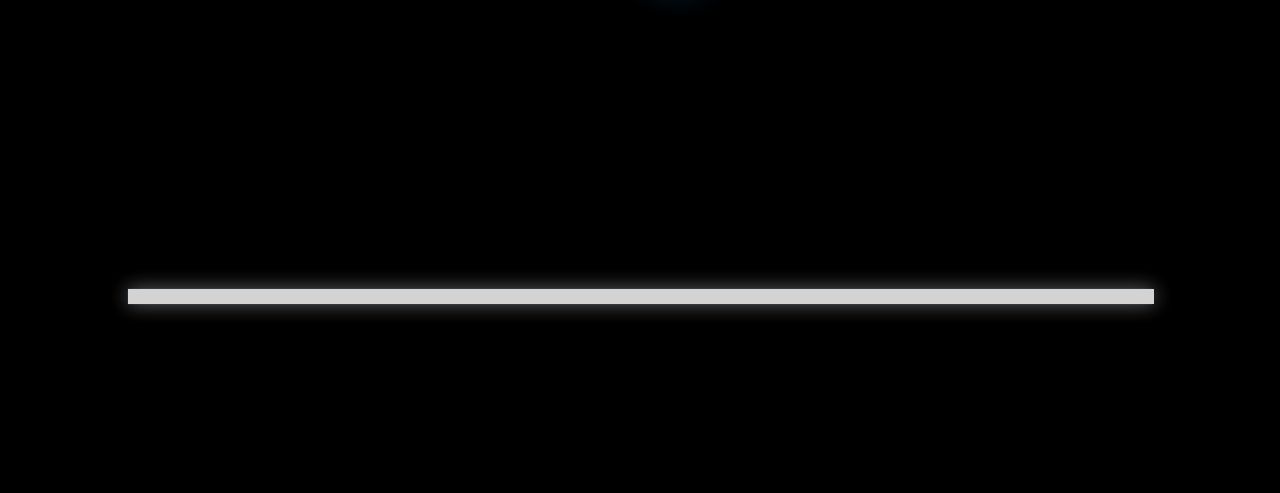
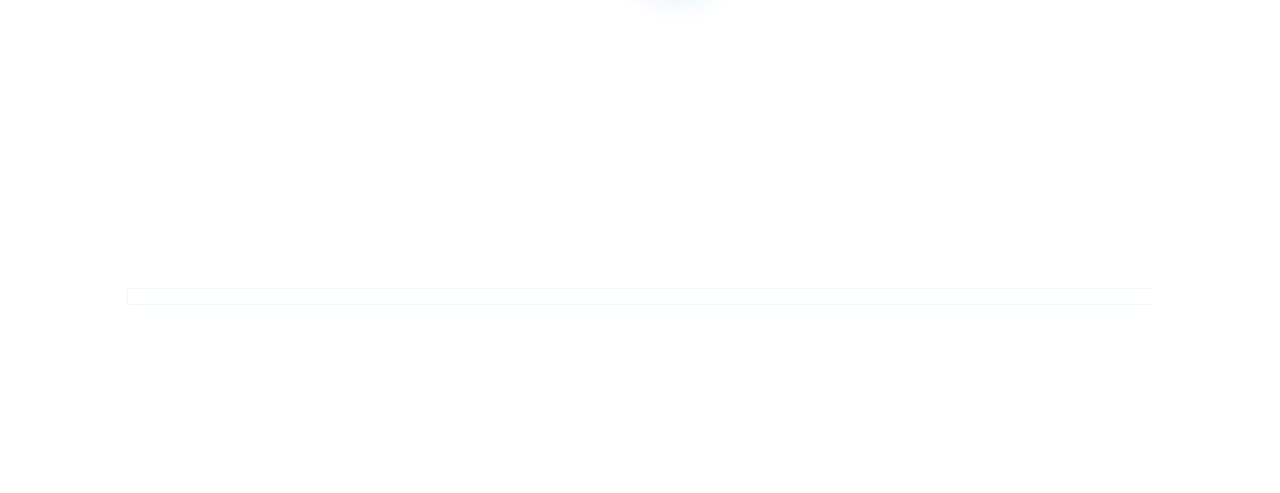
Before and after one commit to donutStudio/TejaOS-GUI, a plain HTML site: page index.html in a window 1280 px wide. Shown: the part 351-844 px from the top of the page. Before the commit the page ends 800 px from the top, so only its background shows below. Drawn offline with Linux system fonts and the light colour scheme.

Commit message:
ohio gooning

```diff
--- a/index.html
+++ b/index.html
@@ -5,6 +5,7 @@
     <meta charset="UTF-8">
     <meta name="viewport" content="width=device-width, initial-scale=1.0">
     <meta name="apple-mobile-web-app-capable" content="yes">
+    <meta name="theme-color" content="#00FFFFFF">
     <link rel="manifest" href="manifest.json">
     <link rel="icon" href="assets/tejatech_logo.svg">
     <title>TejaOS</title>
@@ -16,6 +17,8 @@
             display: flex;
             justify-content: center;
             align-items: center;
+            background-color: transparent; /* Set body background to transparent */
+  padding-top: 44px; /* Add padding to account for status bar height */
         }
     </style>
 </head>
```
